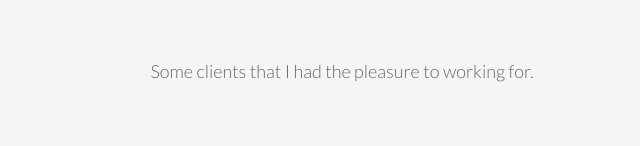
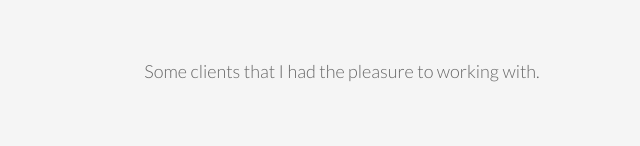
Before and after one commit to acuralegend/acuralegend.github.io, a plain HTML site: page index.html in a window 1280 px wide. Shown: the part 2358-2504 px from the top of the page, 298-938 px from the left. Drawn offline with Linux system fonts and the light colour scheme; files whose address does not match are found by name.

Commit message:
Client Images Final - Corrected Text

```diff
--- a/index.html
+++ b/index.html
@@ -232,7 +232,7 @@
 
     <div class="container mt">
         <div class="row clients centered">
-          <p class="mb">Some clients that I had the pleasure to working for.</p>
+          <p class="mb">Some clients that I had the pleasure to working with.</p>
           <div class="col-sm-2 col-sm-offset-1">
             <img src="assets/img/client1.jpg" alt="">
           </div>
```
